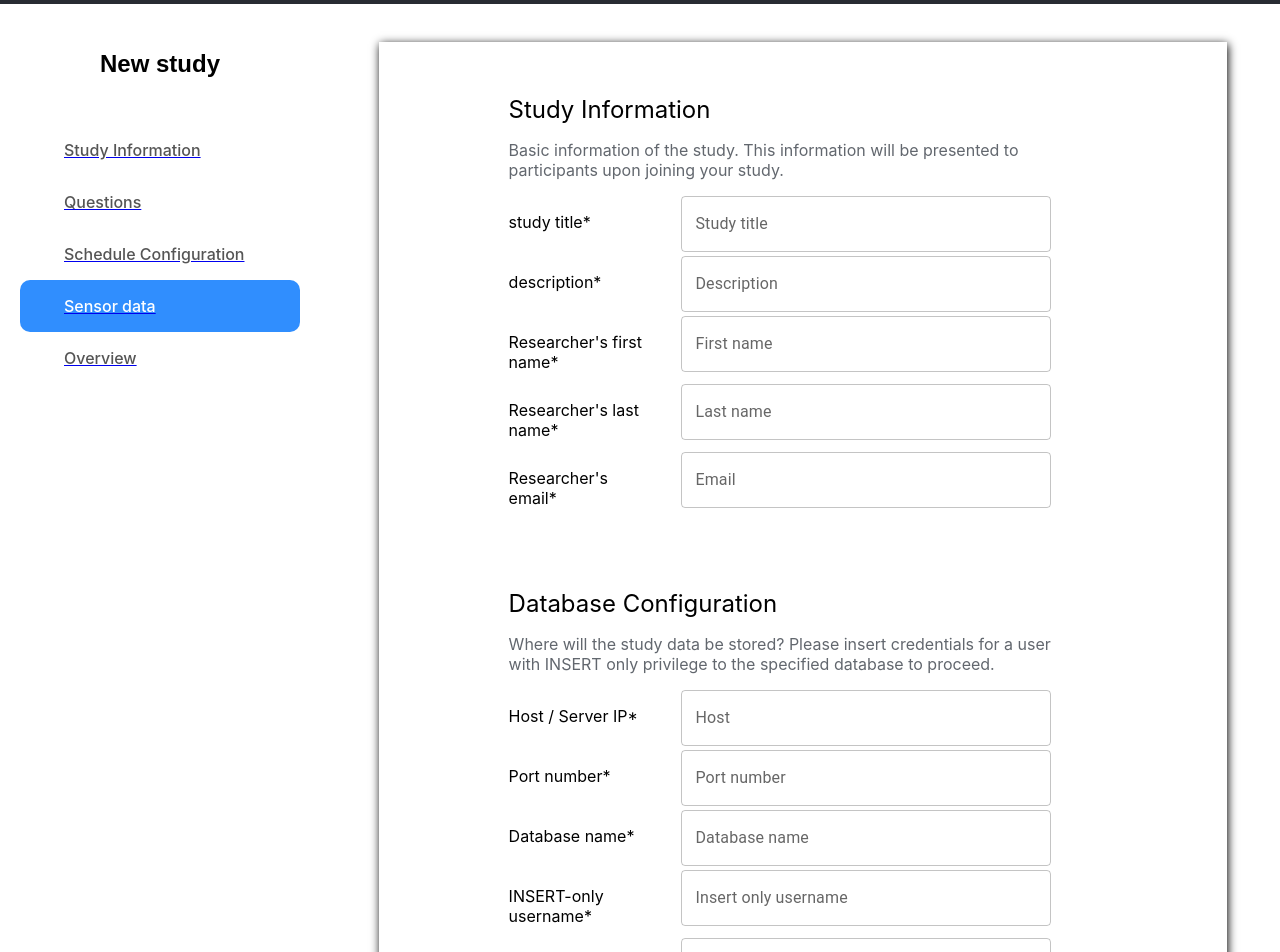
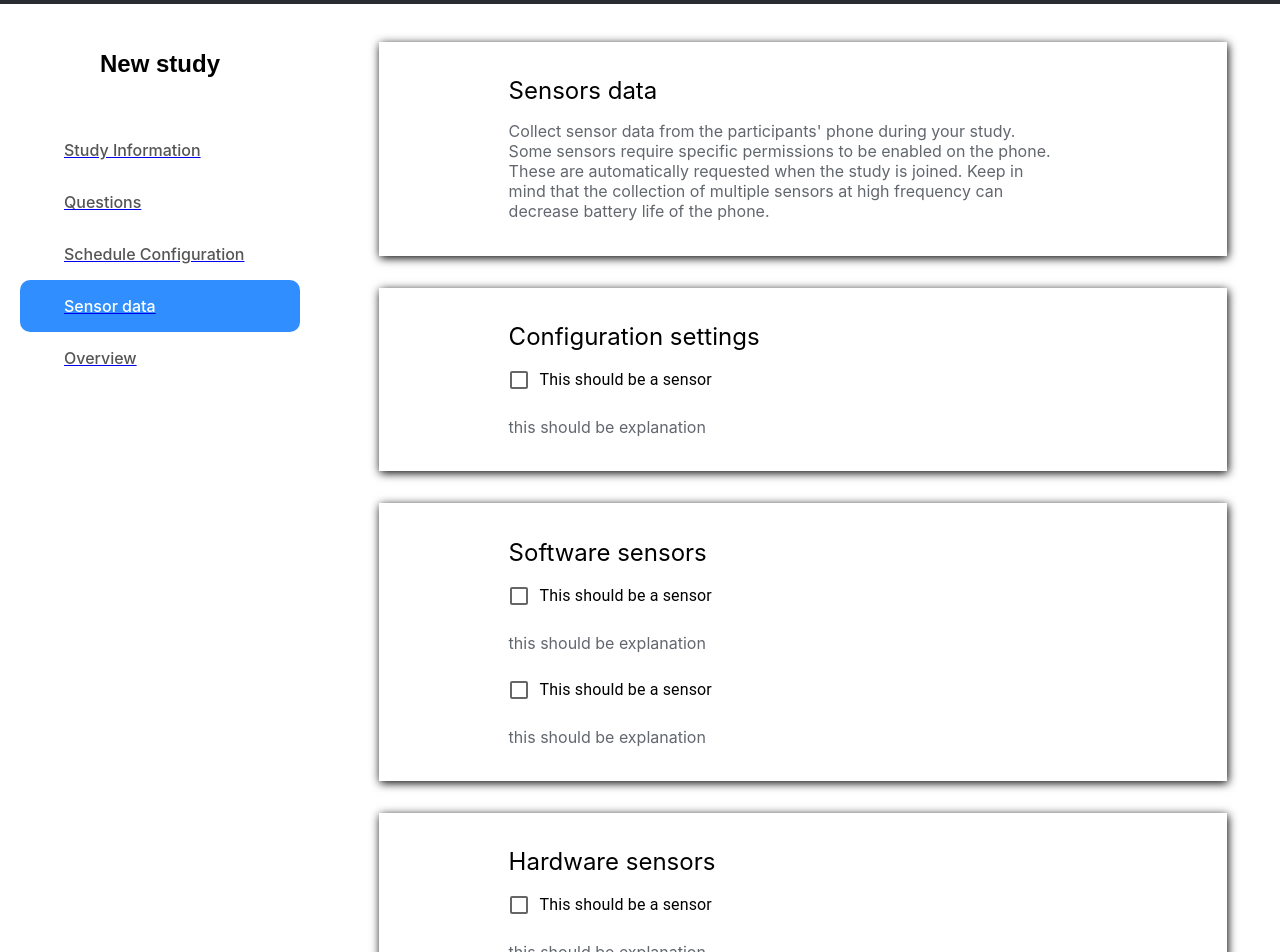
Before and after one commit to awareframework/AWARE-Light-Configurator, a React (Create React App) app in the folder reactapp/: page /study/sensor_data in a window 1280 px wide. Shown: the part 60-1012 px from the top of the page. Built offline with nearby package versions, Linux system fonts and the light colour scheme.

Commit message:
Sensor data page initialized

```diff
--- a/reactapp/src/App.jsx
+++ b/reactapp/src/App.jsx
@@ -7,6 +7,7 @@ import StudyInformation from "./pages/StudyInformation";
 import StudyQuestions from "./pages/StudyQuestions";
 import Overview from "./pages/Overview";
 import ScheduleConfiguration from "./pages/ScheduleConfiguration";
+import SensorData from "./pages/SensorData";
 
 // import {StudyInformation} from "./pages/StudyInformation";
 
@@ -26,7 +27,7 @@ function App() {
             path="/study/schedule_configuration"
             element={<ScheduleConfiguration />}
           />
-          <Route path="/study/sensor_data" element={<StudyInformation />} />
+          <Route path="/study/sensor_data" element={<SensorData />} />
           <Route path="/study/overview" element={<Overview />} />
         </Route>
       </Routes>
--- a/reactapp/src/components/ScheduleComponent/ScheduleComponent.css
+++ b/reactapp/src/components/ScheduleComponent/ScheduleComponent.css
@@ -1,22 +1,22 @@
-.question_title {
+.schedule_title {
     margin-top: 1rem;
     margin-bottom: 0.5rem;
     font-size: 1.5rem;
     color: black;
 }
 
-.question_field_name {
+.schedule_field_name {
     font-size: 1rem;
     color: black;
 }
 
-.question_vertical_layout {
+.schedule_vertical_layout {
     display: flex;
     flex-direction: column;
     justify-content: start;
 }
 
-.question_border {
+.schedule_border {
     border: 2px outset #666464;
     box-shadow: 3px 3px 5px gray;
     border-radius: 5px;
@@ -24,16 +24,12 @@
     margin-top: 1rem;
 }
 
-.question_horizontal_layout {
+.schedule_horizontal_layout {
     display: flex;
     flex-direction: row;
     justify-content: space-between;
 }
 
-.question-description {
+.schedule-description {
     width: 600px;
 }
-
-.explanation {
-    font-size: 1rem;
-}
--- a/reactapp/src/components/ScheduleComponent/ScheduleComponent.jsx
+++ b/reactapp/src/components/ScheduleComponent/ScheduleComponent.jsx
@@ -37,9 +37,9 @@ export default function ScheduleComponent({ ScheduleNumber }) {
 
   return (
     <div>
-      <div className="question_vertical_layout question_border">
-        <div className="question_horizontal_layout">
-          <p className="question_title">Schedule {ScheduleNumber}</p>
+      <div className="schedule_vertical_layout question_border">
+        <div className="schedule_horizontal_layout">
+          <p className="schedule_title">Schedule {ScheduleNumber}</p>
           <Button>
             <DeleteIcon
               color="error"
@@ -54,7 +54,7 @@ export default function ScheduleComponent({ ScheduleNumber }) {
           </Button>
         </div>
 
-        <p className="explanation">
+        <p className="schedule-description">
           If desired, create multiple schedules and assign different questions
           to each schedule.
         </p>
@@ -68,10 +68,10 @@ export default function ScheduleComponent({ ScheduleNumber }) {
             columnSpacing={{ xs: 1, sm: 2, md: 3 }}
           >
             <Grid width="30%">
-              <p className="question_field_name">Included questions*</p>
+              <p className="schedule_field_name">Included questions*</p>
             </Grid>
             <Grid width="50%">
-              <div className="question_vertical_layout">
+              <div className="schedule_vertical_layout">
                 {/* ToDo: Display all the questions here */}
                 <FormControlLabel
                   control={
@@ -98,7 +98,7 @@ export default function ScheduleComponent({ ScheduleNumber }) {
             columnSpacing={{ xs: 1, sm: 2, md: 3 }}
           >
             <Grid width="30%">
-              <p className="question_field_name">Schedule type</p>
+              <p className="schedule_field_name">Schedule type</p>
             </Grid>
             <Grid width="50%">
               <RadioGroup row>
@@ -127,7 +127,7 @@ export default function ScheduleComponent({ ScheduleNumber }) {
             columnSpacing={{ xs: 1, sm: 2, md: 3 }}
           >
             <Grid width="30%">
-              <p className="question_field_name">Repeat interval</p>
+              <p className="schedule_field_name">Repeat interval</p>
             </Grid>
             <Grid width="50%">
               <TextField
@@ -139,7 +139,7 @@ export default function ScheduleComponent({ ScheduleNumber }) {
                 }}
                 style={{ width: "140%" }}
               />
-              <p className="explanation">
+              <p className="schedule-description">
                 Schedule is triggered repeatedly in accordance with the
                 specified interval (in minutes).
               </p>
--- /dev/null
+++ b/reactapp/src/components/SensorComponent/SensorComponent.css
@@ -0,0 +1,44 @@
+.field_name {
+    font-size: 1rem;
+    color: black;
+}
+
+.sensor_vertical_layout {
+    display: flex;
+    flex-direction: column;
+    justify-content: start;
+}
+
+.explanation {
+    font-size: 1rem;
+}
+/*.schedule_title {*/
+/*    margin-top: 1rem;*/
+/*    margin-bottom: 0.5rem;*/
+/*    font-size: 1.5rem;*/
+/*    color: black;*/
+/*}*/
+
+/*.schedule_field_name {*/
+/*    font-size: 1rem;*/
+/*    color: black;*/
+/*}*/
+
+
+/*.question_border {*/
+/*    border: 2px outset #666464;*/
+/*    box-shadow: 3px 3px 5px gray;*/
+/*    border-radius: 5px;*/
+/*    padding: 0 1rem;*/
+/*    margin-top: 1rem;*/
+/*}*/
+
+/*.schedule_horizontal_layout {*/
+/*    display: flex;*/
+/*    flex-direction: row;*/
+/*    justify-content: space-between;*/
+/*}*/
+
+/*.schedule-description {*/
+/*    width: 600px;*/
+/*}*/
--- /dev/null
+++ b/reactapp/src/components/SensorComponent/SensorComponent.jsx
@@ -0,0 +1,40 @@
+import React from "react";
+import "./SensorComponent.css";
+import { TextField } from "@mui/material";
+
+import { useRecoilState } from "recoil";
+import Grid from "@mui/material/Unstable_Grid2";
+import Checkbox from "@mui/material/Checkbox";
+import FormControlLabel from "@mui/material/FormControlLabel";
+import { studyFormStudyInformationState } from "../../functions/atom";
+import InputField from "../InputField/InputField";
+
+// eslint-disable-next-line camelcase
+export default function SensorComponent(inputs) {
+  const { fieldName, studyInfoField, inputLabel, field } = inputs;
+
+  return (
+    <div className="sensor_vertical_layout">
+      <Grid>
+        <FormControlLabel
+          control={
+            <Checkbox
+              // checked={
+              //   studyInformation.NoPasswordInJSONFile
+              //     ? studyInformation.NoPasswordInJSONFile
+              //     : false
+              // }
+              onChange={(_, checked) => {
+                // updateFormByField("NoPasswordInJSONFile", checked);
+              }}
+            />
+          }
+          label="This should be a sensor"
+        />
+      </Grid>
+      <Grid>
+        <p className="explanation">this should be explanation</p>
+      </Grid>
+    </div>
+  );
+}
--- a/reactapp/src/pages/ScheduleConfiguration.css
+++ b/reactapp/src/pages/ScheduleConfiguration.css
@@ -1,4 +1,4 @@
-.study_question_vertical_layout {
+.study_schedule_vertical_layout {
     display: flex;
     flex-direction: column;
     justify-content: start;
--- a/reactapp/src/pages/ScheduleConfiguration.jsx
+++ b/reactapp/src/pages/ScheduleConfiguration.jsx
@@ -4,14 +4,14 @@ import Grid from "@mui/material/Unstable_Grid2";
 import { Button, Link, ThemeProvider } from "@mui/material";
 import { useNavigate } from "react-router-dom";
 import ScheduleComponent from "../components/ScheduleComponent/ScheduleComponent";
-import "./StudyQuestions.css";
+import "./ScheduleConfiguration.css";
 import customisedTheme from "../functions/theme";
 
 export default function ScheduleConfiguration() {
   const navigateTo = useNavigate();
   return (
     <ThemeProvider theme={customisedTheme}>
-      <div className="study_question_vertical_layout">
+      <div className="study_schedule_vertical_layout">
         <ScheduleComponent scheduleNumber={1} />
         <ScheduleComponent scheduleNumber={2} />
 
--- /dev/null
+++ b/reactapp/src/pages/SensorData.css
@@ -0,0 +1,10 @@
+.title {
+    margin-top: 1rem;
+    margin-bottom: 0.5rem;
+    font-size: 1.5rem;
+    color: black;
+}
+
+.explanation {
+    font-size: 1rem;
+}
--- /dev/null
+++ b/reactapp/src/pages/SensorData.jsx
@@ -0,0 +1,119 @@
+import "./StudyInformation.css";
+import React, { useState } from "react";
+import Grid from "@mui/material/Unstable_Grid2";
+import Box from "@mui/material/Box";
+import Checkbox from "@mui/material/Checkbox";
+import FormControlLabel from "@mui/material/FormControlLabel";
+import { useRecoilState } from "recoil";
+import { useNavigate } from "react-router-dom";
+import { Button, ThemeProvider } from "@mui/material";
+import { studyFormStudyInformationState } from "../functions/atom";
+import InputField from "../components/InputField/InputField";
+import Field from "../components/Field/Field";
+import customisedTheme from "../functions/theme";
+import SensorComponent from "../components/SensorComponent/SensorComponent";
+
+export default function StudyInformation() {
+  const [studyInformation, setStudyInformation] = useRecoilState(
+    studyFormStudyInformationState
+  );
+  const navigateTo = useNavigate();
+
+  const updateFormByField = (fieldName, value) => {
+    setStudyInformation({
+      ...studyInformation,
+      [fieldName]: value,
+    });
+  };
+
+  return (
+    <div>
+      <Box
+        sx={{ width: "80%" }}
+        boxShadow="1px 2px 9px #000000"
+        marginLeft="15%"
+      >
+        <div className="main_vertical_layout">
+          <Box
+            sx={{ width: "150%" }}
+            marginTop="5%"
+            marginBottom="5%"
+            marginLeft="-30%"
+            marginRight="-30%"
+          >
+            <p className="title">Sensors data</p>
+            <p className="explanation">
+              Collect sensor data from the participants' phone during your
+              study. Some sensors require specific permissions to be enabled on
+              the phone. These are automatically requested when the study is
+              joined. Keep in mind that the collection of multiple sensors at
+              high frequency can decrease battery life of the phone.
+            </p>
+          </Box>
+        </div>
+      </Box>
+
+      <Box
+        sx={{ width: "80%" }}
+        boxShadow="1px 2px 9px #000000"
+        marginLeft="15%"
+        marginTop="3%"
+      >
+        <div className="main_vertical_layout">
+          <Box
+            sx={{ width: "150%" }}
+            marginTop="5%"
+            marginBottom="5%"
+            marginLeft="-30%"
+            marginRight="-30%"
+          >
+            <p className="title">Configuration settings</p>
+            <SensorComponent />
+          </Box>
+        </div>
+      </Box>
+
+      <Box
+        sx={{ width: "80%" }}
+        boxShadow="1px 2px 9px #000000"
+        marginLeft="15%"
+        marginTop="3%"
+      >
+        <div className="main_vertical_layout">
+          <Box
+            sx={{ width: "150%" }}
+            marginTop="5%"
+            marginBottom="5%"
+            marginLeft="-30%"
+            marginRight="-30%"
+          >
+            <p className="title">Software sensors</p>
+            <SensorComponent />
+            <SensorComponent />
+          </Box>
+        </div>
+      </Box>
+
+      <Box
+        sx={{ width: "80%" }}
+        boxShadow="1px 2px 9px #000000"
+        marginLeft="15%"
+        marginTop="3%"
+      >
+        <div className="main_vertical_layout">
+          <Box
+            sx={{ width: "150%" }}
+            marginTop="5%"
+            marginBottom="5%"
+            marginLeft="-30%"
+            marginRight="-30%"
+          >
+            <p className="title">Hardware sensors</p>
+            <SensorComponent />
+            <SensorComponent />
+          </Box>
+        </div>
+      </Box>
+    </div>
+  );
+}
```
Also changed, not shown: 1 other file (tests, documents, lock files or other folders).
